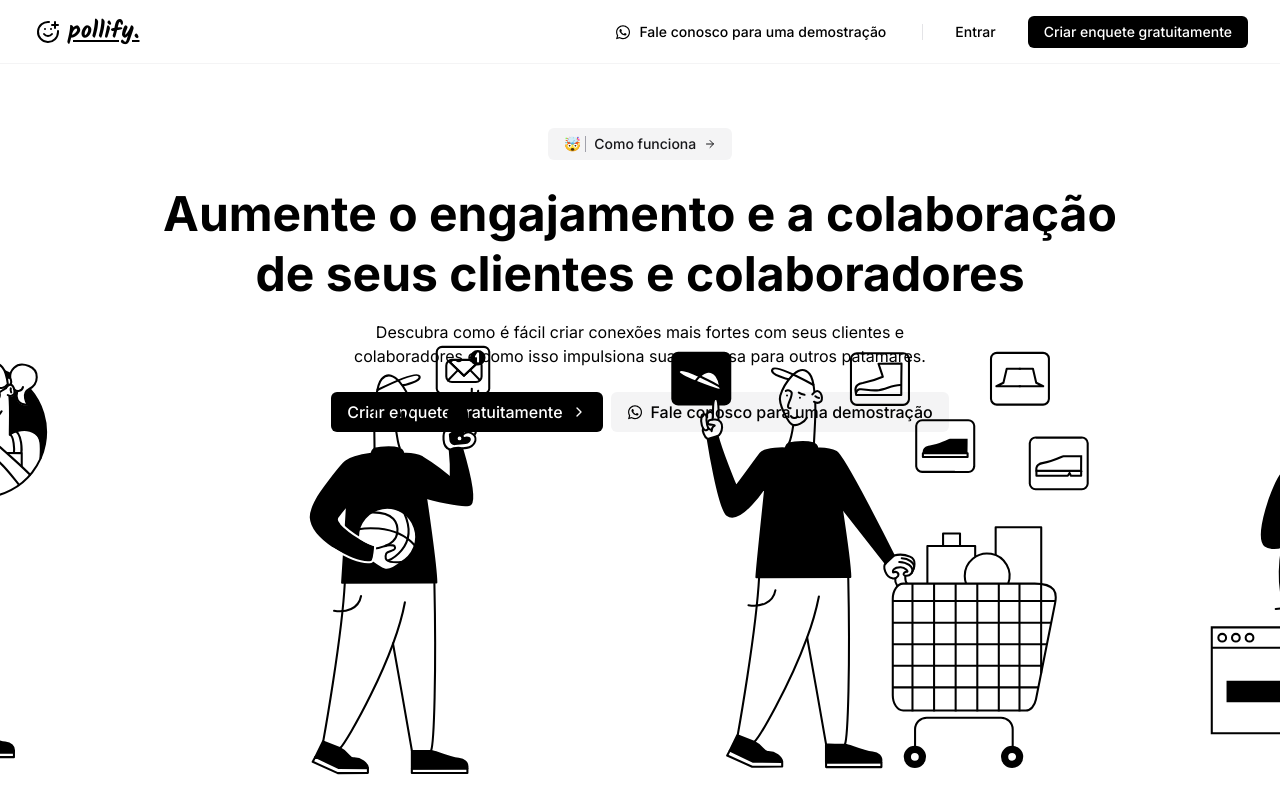
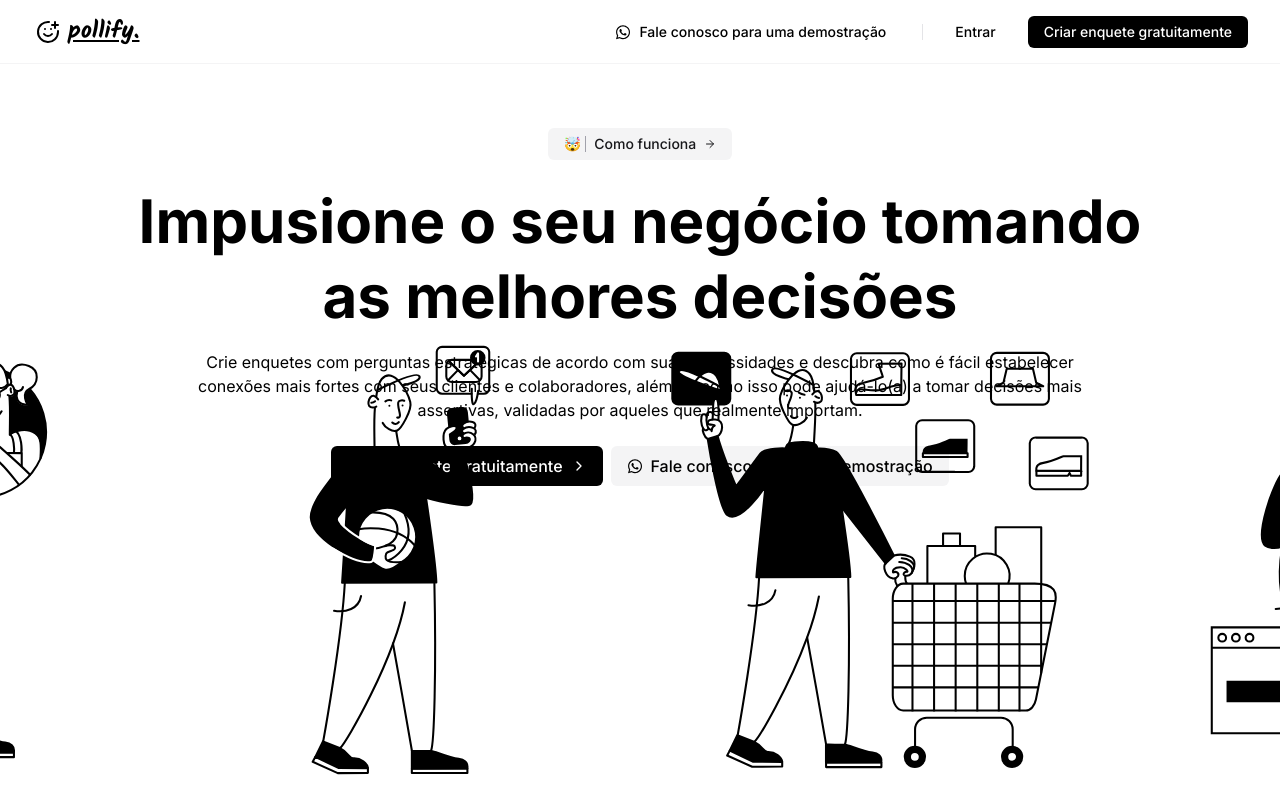
Before and after one commit to wellingtonrodriguesbr/enquetify-frontend, a Next.js app: page / in a window 1280 px wide. Shown: the top 800 px of the page. Built offline with nearby package versions, Linux system fonts and the light colour scheme.

Commit message:
chore: replace title and description

```diff
--- a/src/components/hero.tsx
+++ b/src/components/hero.tsx
@@ -8,12 +8,14 @@ export function Hero() {
   return (
     <section className="flex flex-col items-center justify-center mt-12 md:mt-16 px-4">
       <HowItWorksDialog />
-      <h1 className="max-w-5xl text-center text-2xl leading-snug md:text-5xl md:leading-tight font-bold">
-        Aumente o engajamento e a colaboração de seus clientes e colaboradores
+      <h1 className="max-w-5xl text-center text-3xl leading-snug md:text-6xl md:leading-tight font-bold">
+        Impusione o seu negócio tomando as melhores decisões
       </h1>
-      <p className="text-sm md:text-base mt-4 max-w-xl text-center">
-        Descubra como é fácil criar conexões mais fortes com seus clientes e
-        colaboradores e como isso impulsiona sua empresa para outros patamares.
+      <p className="text-sm md:text-base mt-4 max-w-4xl text-center">
+        Crie enquetes com perguntas estratégicas de acordo com suas necessidades
+        e descubra como é fácil estabelecer conexões mais fortes com seus
+        clientes e colaboradores, além de como isso pode ajudá-lo(a) a tomar
+        decisões mais assertivas, validadas por aqueles que realmente importam.
       </p>
       <div className="flex flex-col md:flex-row items-center gap-2 mt-6">
         <Link
```
